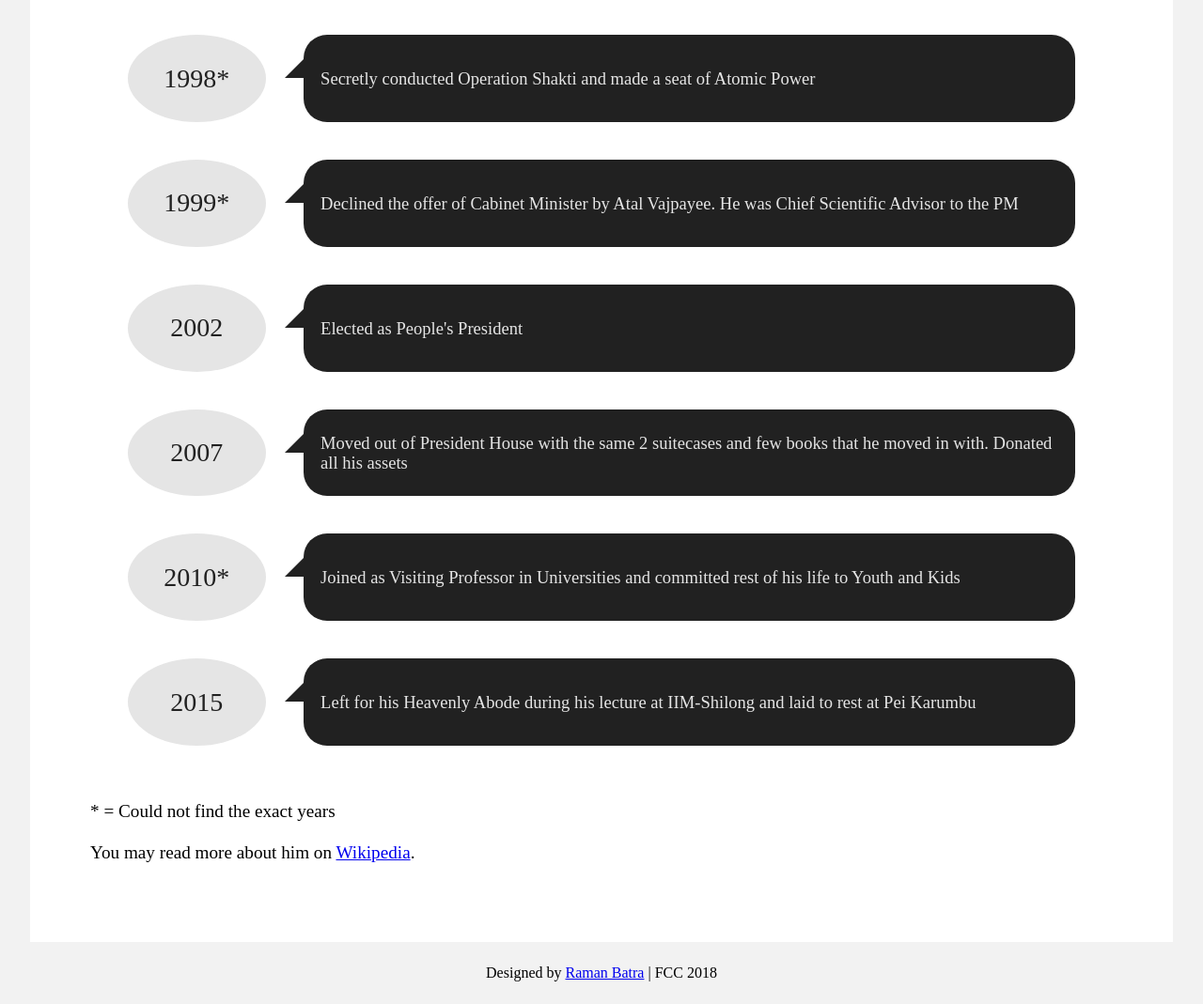
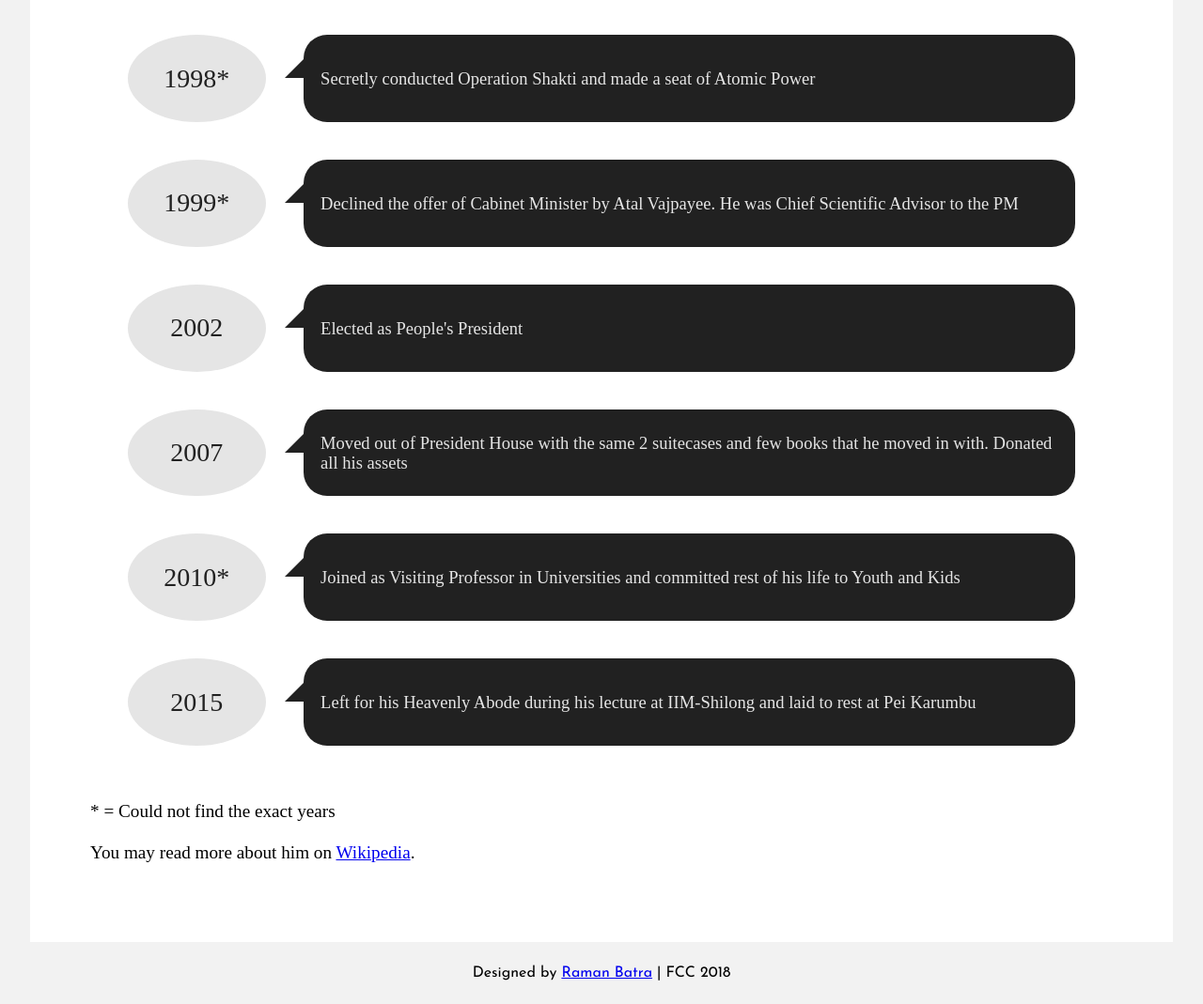
Before and after one commit to ramanbatra1709/freeCodeCamp-Projects, a plain HTML site: page Responsive Web Design/Tribute Page/index.html in a window 1280 px wide. Shown: the part 1893-2962 px from the top of the page at 94% size. Drawn offline with nearby package versions, Linux system fonts and the light colour scheme.

Commit message:
Google Fonts added

```diff
--- a/Responsive Web Design/Tribute Page/index.html
+++ b/Responsive Web Design/Tribute Page/index.html
@@ -1,11 +1,14 @@
 <!DOCTYPE html>
 <html lang="en">
 	<head>
-	  <meta charset="UTF-8">
-	  <meta name="viewport" content="width=device-width, initial-scale=1">
-	  <title>FCC Project #1: My Tribute Page</title>
-	  <link rel="stylesheet" href="https://cdnjs.cloudflare.com/ajax/libs/normalize/5.0.0/normalize.min.css">
-	  <link rel="stylesheet" href="css/style.css">
+		<meta charset="UTF-8">
+		<meta name="viewport" content="width=device-width, initial-scale=1">
+		<title>FCC Project #1: My Tribute Page</title>
+		<link rel="stylesheet" href="https://cdnjs.cloudflare.com/ajax/libs/normalize/5.0.0/normalize.min.css">
+		<link rel='stylesheet' href='https://fonts.googleapis.com/css?family=Open+Sans'>
+		<link rel='stylesheet' href='https://fonts.googleapis.com/css?family=Josefin+Sans'>
+		<link rel='stylesheet' href='https://fonts.googleapis.com/css?family=Josefin+Sans:100'>
+		<link rel="stylesheet" href="css/style.css">
 	</head>
 	<body>
 		<header>
```
